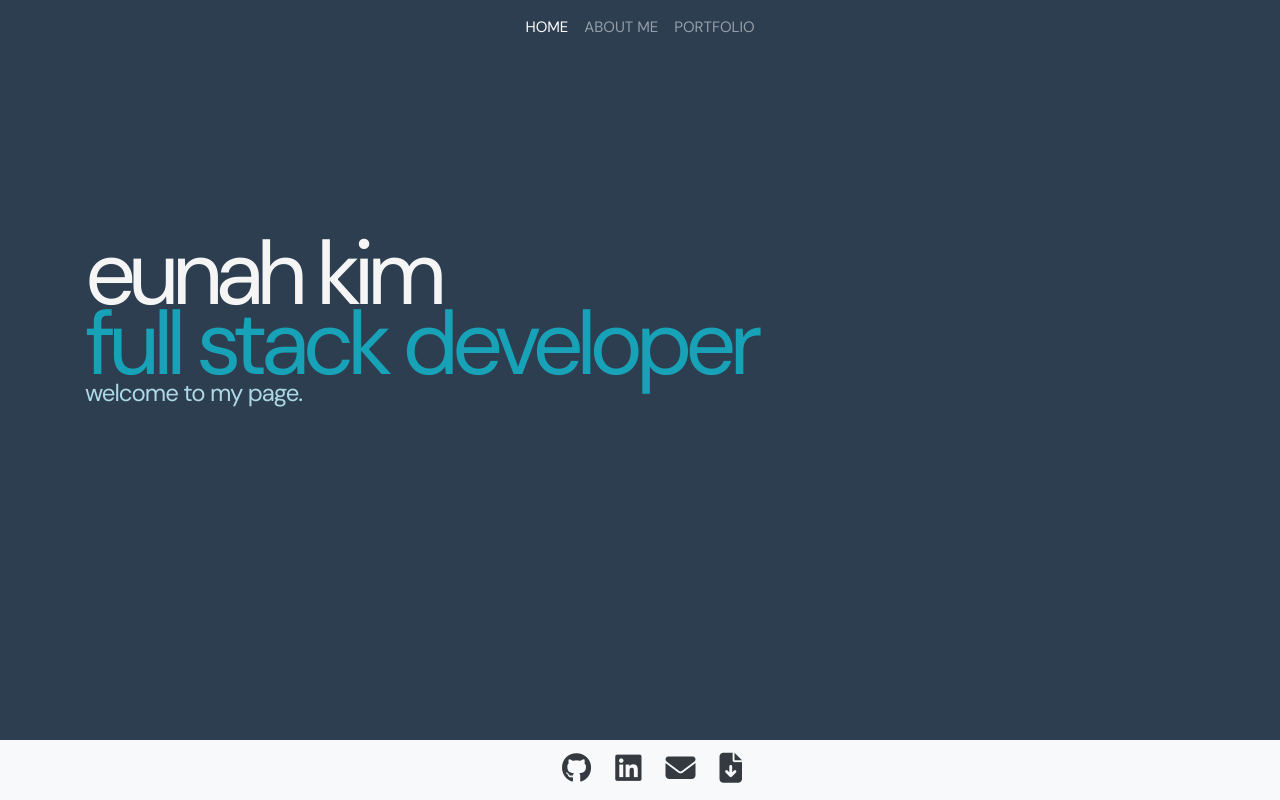
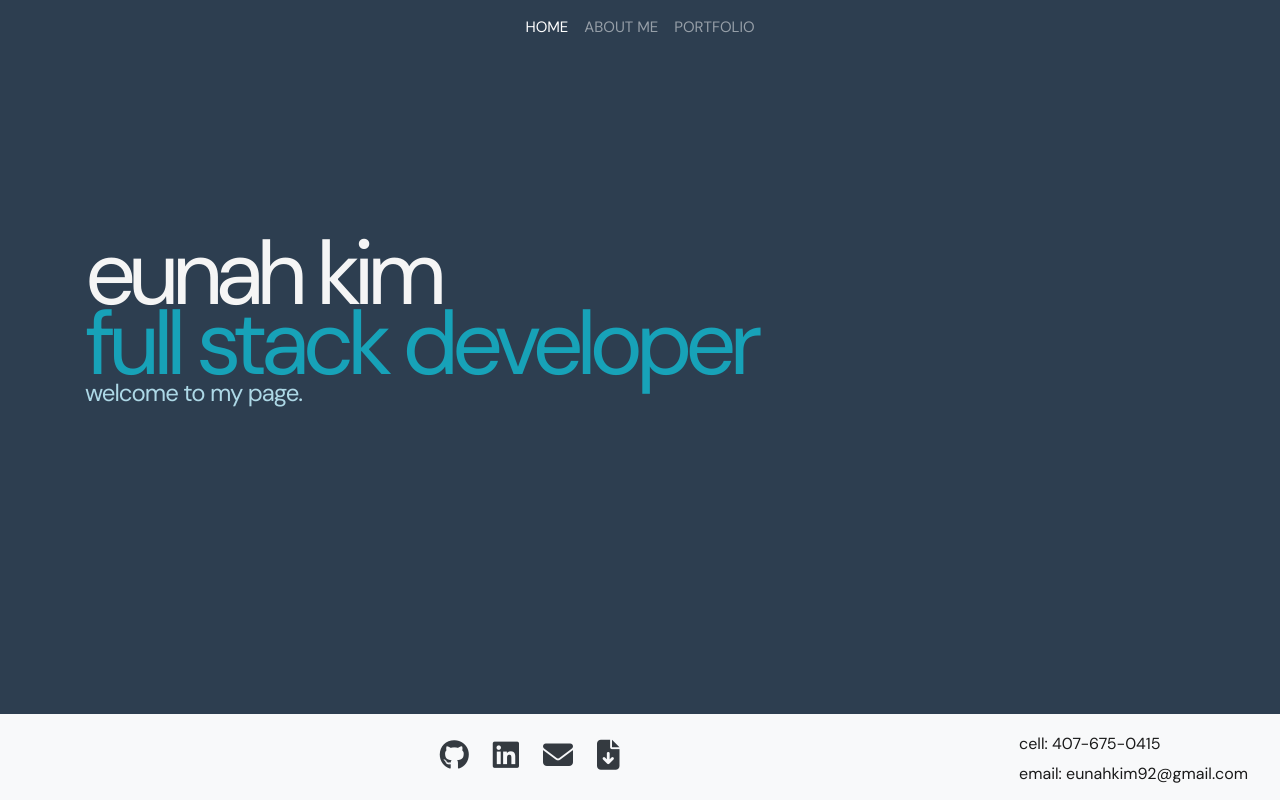
Before and after one commit to eunahk92/React-Portfolio, a React (Create React App) app: page / in a window 1280 px wide. Built offline with nearby package versions, Linux system fonts and the light colour scheme.

Commit message:
Add number and email to footer

```diff
--- a/src/components/Footer/index.js
+++ b/src/components/Footer/index.js
@@ -42,6 +42,10 @@ const Footer = () => {
                     <i className="fas fa-file-download fa-2x"></i>
                 </a>
             </span>
+            <span className="navbar-brand mx-right">
+                <small className="p-0 m-0">cell: 407-675-0415</small><br/>
+                <small className="p-0 m-0">email: eunahkim92@gmail.com</small>
+            </span>
         </nav>
 	);
 };
```
